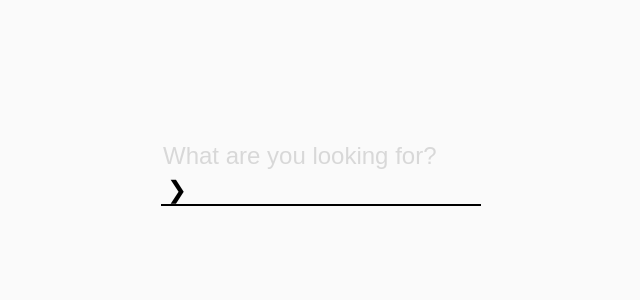
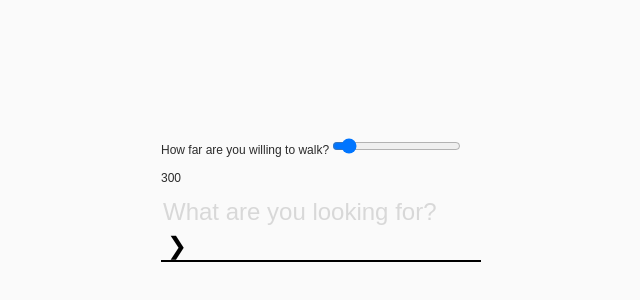
Before and after one commit to anothertompetty/london-edit, a website: page index.html in a window 1280 px wide. Shown: the part 68-368 px from the top of the page, without its empty margins (319-959 px from the left). Drawn offline with nearby package versions, Linux system fonts and the light colour scheme; files that its build step writes are made by us from their sources.

Commit message:
adding range slider for radius param

```diff
--- a/app/js/app/app.js
+++ b/app/js/app/app.js
@@ -70,7 +70,7 @@ $(document).on('ready', function() {
     $('#search-form').on('submit', function() {
 
       var latAndLong = myPosition;
-      var radiusInMeters = '500';
+      var radiusInMeters = $('.radius__output').text();
       var searchQuery = $('.search-field').val().trim();
 
       searchFoursquare(latAndLong, radiusInMeters, searchQuery);
--- a/index.html
+++ b/index.html
@@ -11,6 +11,14 @@
   <body>
 
     <div class="container">
+
+      <label for="radius__slider" class="u-text-small u-margin-Bm">
+        How far are you willing to walk?
+      </label>
+      <input type="range" id="radius__slider"
+      min="300" value="1000" max="10000"
+      onchange="radiusOutput(value)">
+      <output for="radius__slider" class="radius__output u-text-small">300</output>
 
       <form id="search-form">
         <input placeholder="What are you looking for?" class="search-field" type="text" autofocus="true">
@@ -33,6 +41,12 @@
     <script src="http://code.jquery.com/jquery-1.10.1.min.js"></script>
     <script src="build/js/app.min.js"></script>
     <script src="//localhost:35729/livereload.js"></script>
+    <script>
+      function radiusOutput(sliderValue) {
+        document.querySelector('.radius__output').value = sliderValue;
+        console.log(sliderValue)
+      }
+    </script>
 
   </body>
 </html>
```
Also changed, not shown: build/js/app.min.js.
